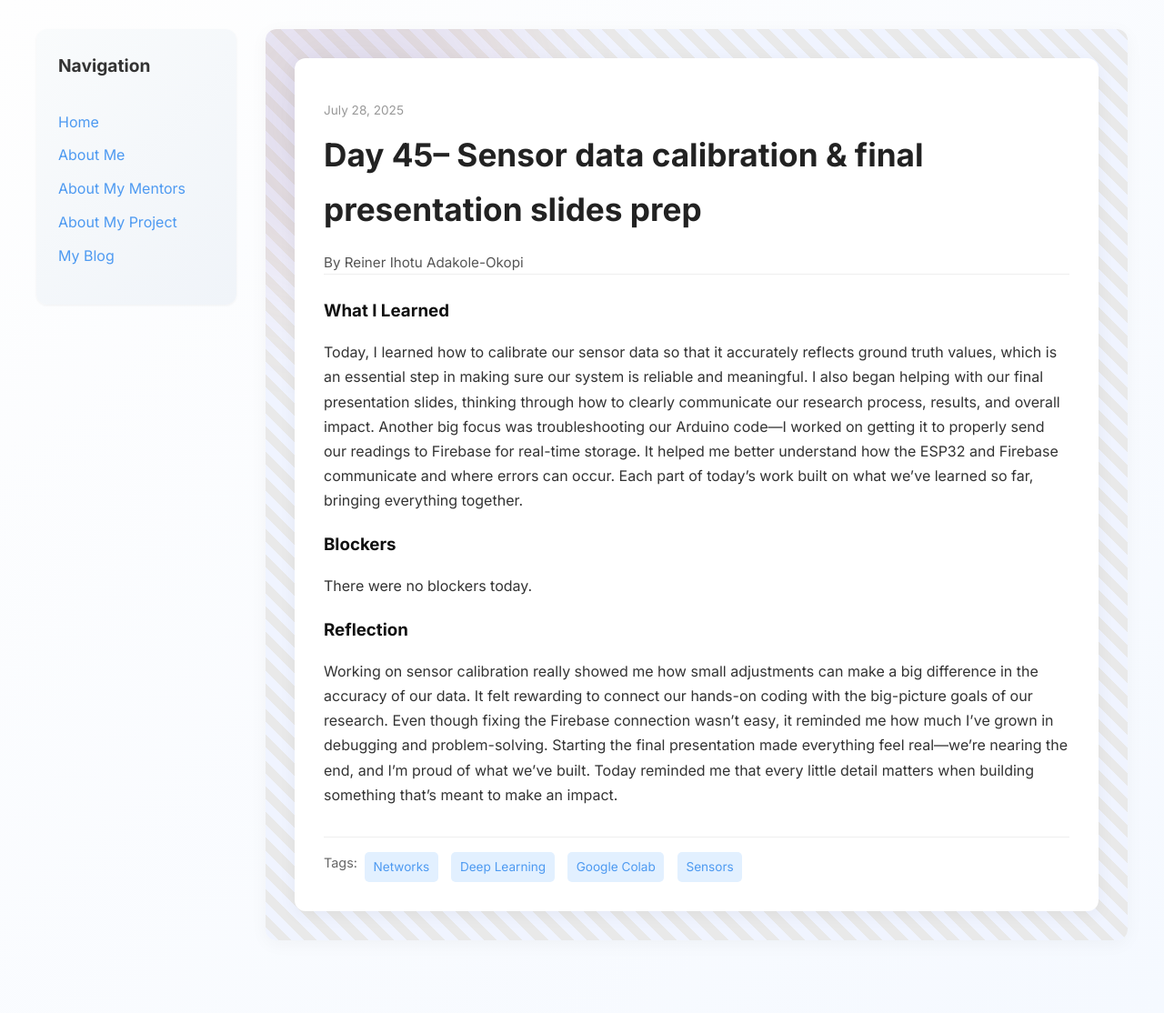
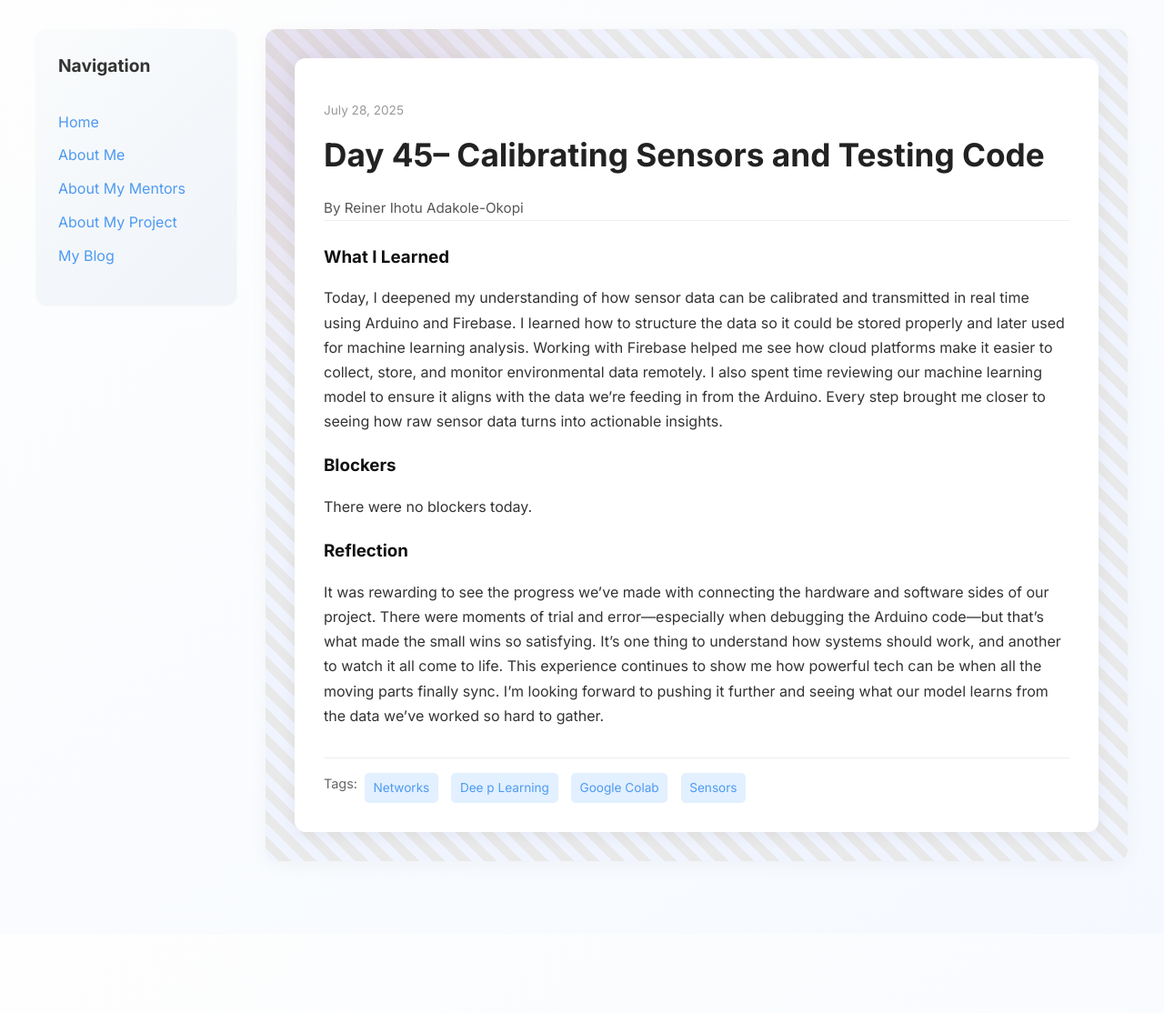
Before and after one commit to Reiner343/Reiner343.github.io, a Jekyll site: the page built from _posts/2025-07-28-day-45.md, in a window 1280 px wide. Shown: the whole page at 91% size. Built offline with Jekyll 4.4.1, drawn with Linux system fonts in a browser that asks for light colours; after the commit the page ends 1027 px from its top, so only the background shows below that.

Commit message:
Update 2025-07-28-day-45.md

```diff
--- a/_posts/2025-07-28-day-45.md
+++ b/_posts/2025-07-28-day-45.md
@@ -1,17 +1,17 @@
 ---
 layout: post
-title: "Day 45– Sensor data calibration & final presentation slides prep"
+title: "Day 45– Calibrating Sensors and Testing Code"
 date: 2025-07-28
 author: Reiner Ihotu Adakole-Okopi
 permalink: /day45.html
-tags: ["Networks", "Deep Learning", "Google Colab", "Sensors"]
+tags: ["Networks", "Dee    p Learning", "Google Colab", "Sensors"]
 
 what_i_learned: |
-  Today, I learned how to calibrate our sensor data so that it accurately reflects ground truth values, which is an essential step in making sure our system is reliable and meaningful. I also began helping with our final presentation slides, thinking through how to clearly communicate our research process, results, and overall impact. Another big focus was troubleshooting our Arduino code—I worked on getting it to properly send our readings to Firebase for real-time storage. It helped me better understand how the ESP32 and Firebase communicate and where errors can occur. Each part of today’s work built on what we’ve learned so far, bringing everything together.
+  Today, I deepened my understanding of how sensor data can be calibrated and transmitted in real time using Arduino and Firebase. I learned how to structure the data so it could be stored properly and later used for machine learning analysis. Working with Firebase helped me see how cloud platforms make it easier to collect, store, and monitor environmental data remotely. I also spent time reviewing our machine learning model to ensure it aligns with the data we're feeding in from the Arduino. Every step brought me closer to seeing how raw sensor data turns into actionable insights.
 
 blockers: |
   There were no blockers today.
 
 reflection: |
-  Working on sensor calibration really showed me how small adjustments can make a big difference in the accuracy of our data. It felt rewarding to connect our hands-on coding with the big-picture goals of our research. Even though fixing the Firebase connection wasn’t easy, it reminded me how much I’ve grown in debugging and problem-solving. Starting the final presentation made everything feel real—we’re nearing the end, and I’m proud of what we’ve built. Today reminded me that every little detail matters when building something that’s meant to make an impact.
+  It was rewarding to see the progress we’ve made with connecting the hardware and software sides of our project. There were moments of trial and error—especially when debugging the Arduino code—but that’s what made the small wins so satisfying. It’s one thing to understand how systems should work, and another to watch it all come to life. This experience continues to show me how powerful tech can be when all the moving parts finally sync. I’m looking forward to pushing it further and seeing what our model learns from the data we’ve worked so hard to gather.
 ---
```
